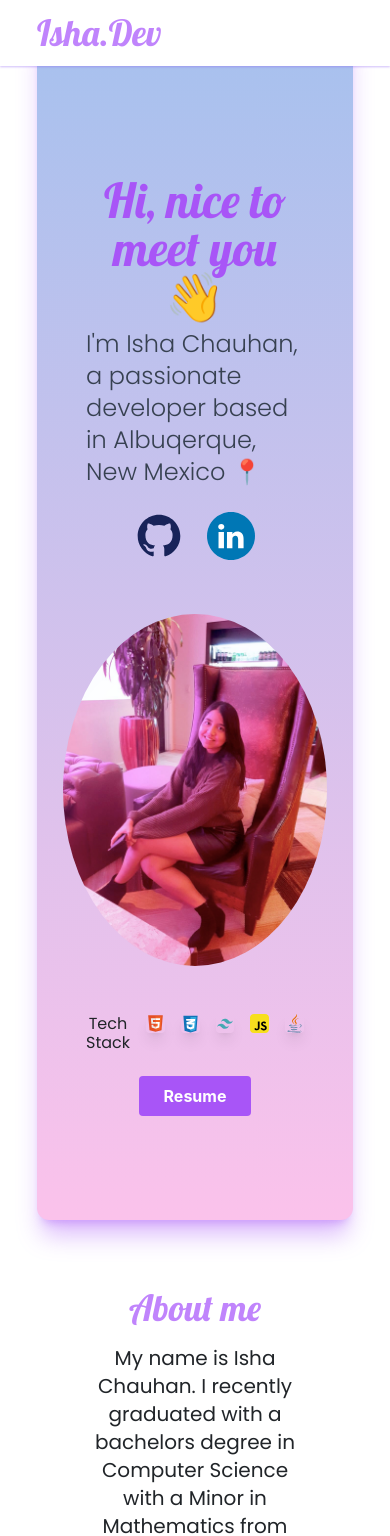
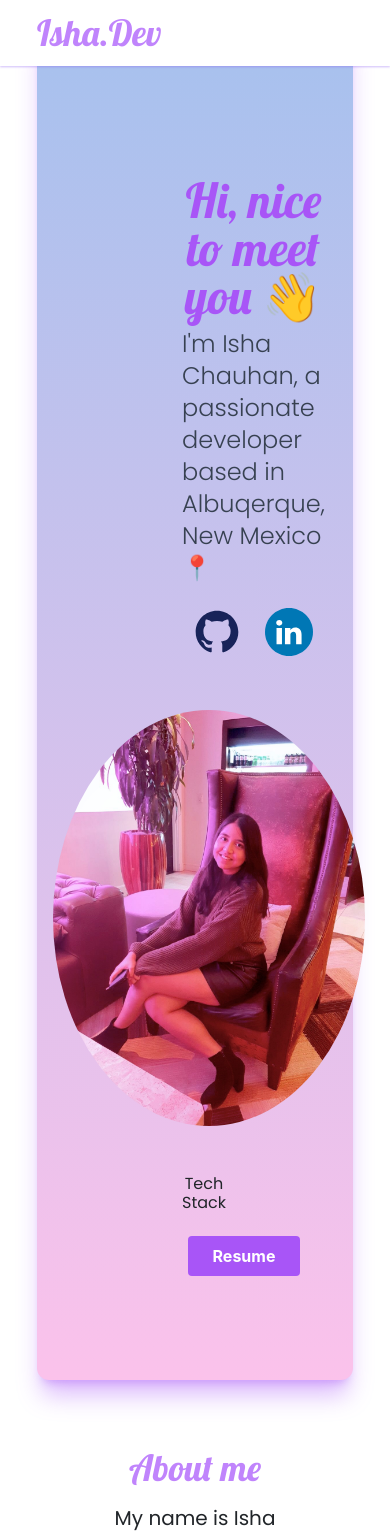
Before and after one commit to izha135/pwebs, a React (Create React App) app: page / in a window 390 px wide. Shown: the top 1536 px of the page. Built offline with nearby package versions, Linux system fonts and the light colour scheme.

Commit message:
Added google analytics

```diff
--- a/public/index.html
+++ b/public/index.html
@@ -68,6 +68,20 @@
     />
     <title>Isha Chauhan</title>
   </head>
+  <!-- Google tag (gtag.js) -->
+  <script
+    async
+    src="https://www.googletagmanager.com/gtag/js?id=G-YRQRZH530H"
+  ></script>
+  <script>
+    window.dataLayer = window.dataLayer || [];
+    function gtag() {
+      dataLayer.push(arguments);
+    }
+    gtag("js", new Date());
+
+    gtag("config", "G-YRQRZH530H");
+  </script>
   <body>
     <noscript>You need to enable JavaScript to run this app.</noscript>
     <div id="root"></div>
--- a/src/components/Hero.jsx
+++ b/src/components/Hero.jsx
@@ -22,7 +22,7 @@ export default function Hero() {
       id="home"
     >
       <div className="row">
-        <div className="col-lg-6 col-md-6 col-sm-12 col-xs-12 px-5 py-4 mx-auto">
+        <div className="col-lg-6 col-md-6 col-sm-12 col-xs-12 px-5 py-4 mx-[6em]">
           <h1 className="text-purple-500 inline-block font-lobster-one text-5xl mt-[2em] mb-2 align-top float-lg-left ">
             Hi, nice to meet you 👋
           </h1>
@@ -50,13 +50,13 @@ export default function Hero() {
         </div>
         <div className="col ">
           <img
-            className=" mx-auto xl-s:mt-[2em] d-block h-[25rem] rounded-circle scale-1.7   md-s:-ml-[4rem] max-w-md sm-s:mx-5 py-4"
+            className=" mx-auto xl-s:mt-[2em] d-block h-[29em] rounded-circle scale-1.7   md-s:-ml-[4rem] max-w-md sm-s:mx-5 py-4"
             src={me2}
             alt="me"
           />
         </div>
         <div class="w-100"></div>
-        <div className=" col-lg-6 col-md-6 col-sm-12 col-xs-12 px-5 py-4">
+        <div className=" col-lg-6 col-md-6 col-sm-12 col-xs-12 px-5 py-4  mx-[6em]">
           <ul className="d-flex flex-row gap-4 list-inline text-wrap">
             <li>
               <h1 className="font-poppins float-lg-left  float-sm-center  md-s:text-3xl sm-s:text-lg xl-s:text-xl">
--- a/src/components/Projects.jsx
+++ b/src/components/Projects.jsx
@@ -23,7 +23,7 @@ export default function Projects() {
         <h1 className="mt-[5rem] mb-6 text-4xl font-lobster-one text-purple-400">
           Projects
         </h1>
-        <div className="  grid place-content-center xl-s:grid-cols-2 md-s:flex-row hover:animation-spin  ">
+        <div className="  grid place-content-center xl-s:grid-cols-2 md-s:flex-row hover:animation-spin ">
           <div className=" p-3  shadow-lg mb-5 bg-white rounded ">
             <div className="card">
               {" "}
```
